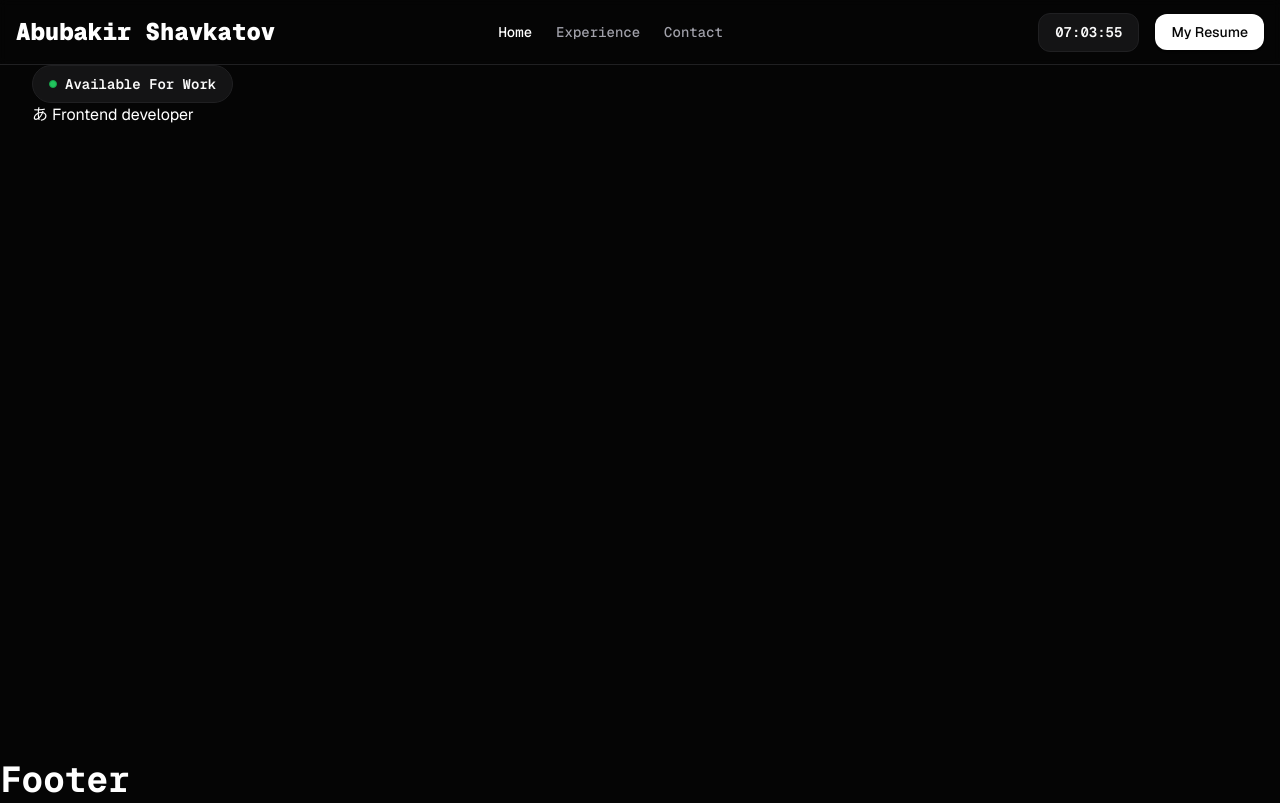
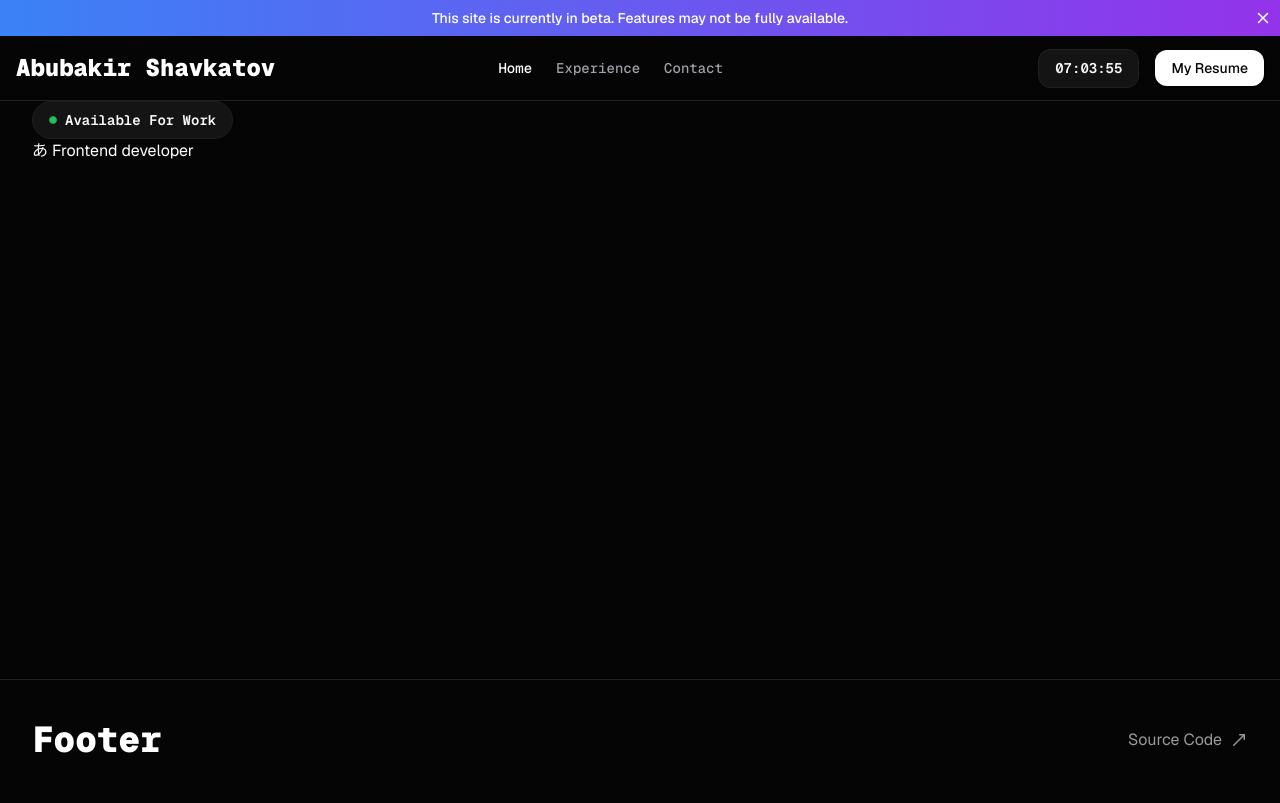
Before and after one commit to warnigo/Webfolio, a Next.js app: page /en in a window 1280 px wide. Built offline with nearby package versions, Linux system fonts and the light colour scheme.

Commit message:
feat: added beta banner and some updates footer widget

```diff
--- a/messages/en.json
+++ b/messages/en.json
@@ -10,6 +10,11 @@
     "resume": "My Resume",
     "availableWork": "Available For Work",
     "notAvailableWork": "Not Available For Work",
-    "localeTime": "Local Time"
+    "localeTime": "Local Time",
+    "sourceCode": "Source Code"
+  },
+  "BetaBanner": {
+    "title": "This site is currently in beta. Features may not be fully available.",
+    "close": "Close banner"
   }
 }
--- a/src/app/layouts/Layout.tsx
+++ b/src/app/layouts/Layout.tsx
@@ -1,10 +1,12 @@
 import { type FC, type PropsWithChildren } from "react"
 
+import { BetaBanner } from "@widgets/BetaBanner"
 import { Footer } from "@widgets/Footer"
 import { Header } from "@widgets/Header"
 
 export const Layout: FC<PropsWithChildren> = ({ children }) => (
   <div className="flex min-h-screen flex-col">
+    <BetaBanner />
     <Header />
     <main className="grow">{children}</main>
     <Footer />
--- /dev/null
+++ b/src/widgets/BetaBanner/BetaBanner.tsx
@@ -0,0 +1,38 @@
+"use client"
+
+import { type FC, useState } from "react"
+import { useTranslations } from "next-intl"
+
+import { AnimatePresence, motion } from "framer-motion"
+import { X } from "lucide-react"
+
+const BetaBanner: FC = () => {
+  const t = useTranslations("BetaBanner")
+  const [isVisible, setIsVisible] = useState(true)
+
+  if (!isVisible) return null
+
+  return (
+    <AnimatePresence>
+      <motion.div
+        animate={{ y: 0 }}
+        className="relative bg-gradient-to-r from-blue-500 to-purple-600 py-2 text-center text-sm font-medium text-white shadow-md"
+        exit={{ y: -100 }}
+        initial={{ y: -100 }}
+        transition={{ type: "spring", stiffness: 300, damping: 30 }}
+      >
+        <p>{t("title")}</p>
+        <button
+          aria-label={t("close")}
+          className="absolute right-2 top-1/2 -translate-y-1/2 text-white hover:text-gray-200 focus:outline-none"
+          onClick={() => setIsVisible(false)}
+        >
+          <X size={18} />
+        </button>
+      </motion.div>
+    </AnimatePresence>
+  )
+}
+
+BetaBanner.displayName = "BetaBanner"
+export default BetaBanner
--- /dev/null
+++ b/src/widgets/BetaBanner/index.ts
@@ -0,0 +1 @@
+export { default as BetaBanner } from "./BetaBanner"
--- a/src/widgets/Footer/Footer.tsx
+++ b/src/widgets/Footer/Footer.tsx
@@ -1,10 +1,37 @@
+"use client"
+
 import { type FC } from "react"
+import { useTranslations } from "next-intl"
 
-const Footer: FC = () => (
-  <div className="mt-auto w-full">
-    <p className="font-mono text-4xl font-bold">Footer</p>
-  </div>
-)
+import { motion } from "framer-motion"
+import { MoveUpRight } from "lucide-react"
+
+const Footer: FC = () => {
+  const t = useTranslations("Layout")
+
+  return (
+    <footer className="mt-auto w-full">
+      <div className="container mx-auto flex items-center justify-between border-t border-border py-10">
+        <p className="font-mono text-4xl font-black">Footer</p>
+
+        <motion.a
+          className="group relative flex items-center gap-2 text-highlight transition-colors hover:text-primary"
+          href="https://github.com/warnigo/Webfolio"
+          target="_blank"
+          transition={{ type: "spring", stiffness: 300, damping: 20 }}
+        >
+          <motion.p className="relative z-10" whileHover={{ x: -5 }}>
+            {t("sourceCode")}
+          </motion.p>
+
+          <motion.div whileHover={{ x: 5, scale: 1.2, rotate: 10 }}>
+            <MoveUpRight size={18} />
+          </motion.div>
+        </motion.a>
+      </div>
+    </footer>
+  )
+}
 
 Footer.displayName = "Footer"
 export default Footer
```
